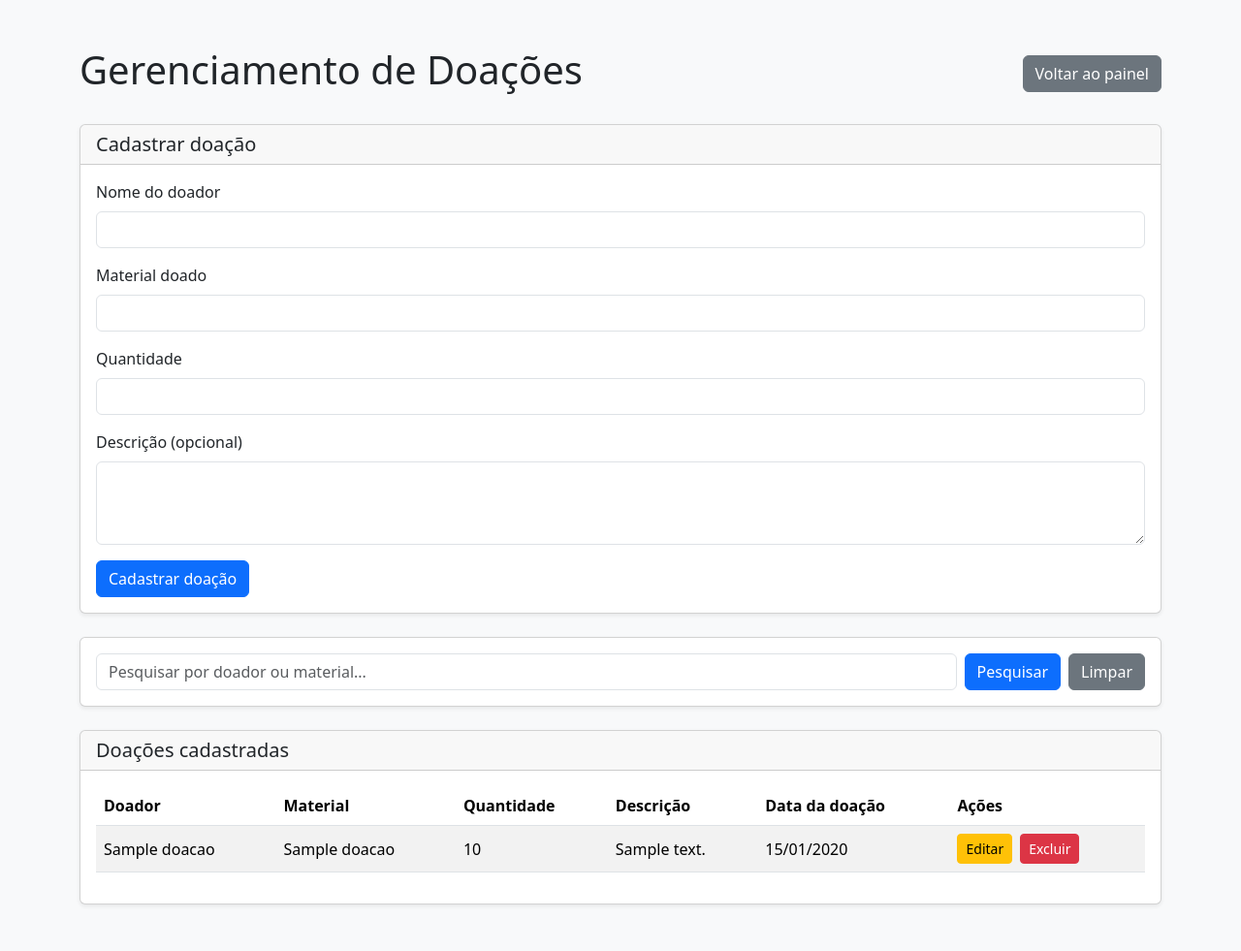
After one commit to GrandeVitor/Sistema-Materiais-Hospitalares, a Node server app: page /doacoes in a window 1280 px wide. The commit adds this page. Shown: the whole page at 97% size. Run offline with Node 20, Linux system fonts and the light colour scheme; tables that the repository leaves empty hold one stand-in row (values such as "Sample post"); some libraries are stand-ins or nearby versions.

Commit message:
Implementação de gerenciamento de doações e alguns ajustes

```diff
--- a/index.js
+++ b/index.js
@@ -8,8 +8,10 @@ import conectar from './config/conexao.js';
 import solicitacaoRoutes from './routes/solicitacaoRoutes.js';
 import materialRoutes from './routes/materialRoutes.js';
 import usuarioRoutes from './routes/usuarioRoutes.js';
+import doacaoRoutes from './routes/doacaoRoutes.js';
 import Material from './models/Material.js';
 import adminRoutes from './routes/adminRoutes.js';
+
 dotenv.config();
 
 const app = express();
@@ -34,6 +36,8 @@ app.use(express.urlencoded({ extended: true }));
 app.use('/materiais', materialRoutes);
 app.use('/solicitacoes', solicitacaoRoutes);
 app.use('/usuarios', usuarioRoutes);
+app.use('/doacoes', doacaoRoutes);
+
 // Rotas das páginas
 app.get('/', (req, res) => {
     res.render('index');
--- /dev/null
+++ b/routes/doacaoRoutes.js
@@ -0,0 +1,107 @@
+import express from 'express';
+import Doacao from '../models/Doacao.js';
+
+const router = express.Router();
+
+// Exibir página de doações
+// Exibir página de doações e pesquisar
+router.get('/', async (req, res) => {
+    try {
+        const busca = req.query.busca || '';
+
+        const filtro = busca
+            ? {
+                $or: [
+                    { nomeDoador: { $regex: busca, $options: 'i' } },
+                    { nomeMaterial: { $regex: busca, $options: 'i' } }
+                ]
+            }
+            : {};
+
+        const doacoes = await Doacao.find(filtro).sort({ dataDoacao: -1 });
+
+        res.render('doacoes', {
+            doacoes,
+            busca
+        });
+    } catch (erro) {
+        console.error('Erro ao buscar doações:', erro);
+        res.status(500).send('Erro ao carregar as doações.');
+    }
+});
+
+// Cadastrar doação
+router.post('/cadastrar', async (req, res) => {
+    try {
+        const { nomeDoador, nomeMaterial, quantidade, descricao } = req.body;
+
+        await Doacao.create({
+            nomeDoador,
+            nomeMaterial,
+            quantidade: Number(quantidade),
+            descricao
+        });
+
+        res.redirect('/doacoes');
+    } catch (erro) {
+        console.error('Erro ao cadastrar doação:', erro);
+        res.status(500).send('Erro ao cadastrar a doação.');
+    }
+});
+
+// Exibir formulário de edição
+router.get('/editar/:id', async (req, res) => {
+    try {
+        const doacao = await Doacao.findById(req.params.id);
+
+        if (!doacao) {
+            return res.status(404).send('Doação não encontrada.');
+        }
+
+        res.render('editarDoacao', {
+            doacao
+        });
+    } catch (erro) {
+        console.error('Erro ao buscar doação:', erro);
+        res.status(500).send('Erro ao carregar a doação.');
+    }
+});
+
+// Atualizar doação
+router.post('/editar/:id', async (req, res) => {
+    try {
+        const { nomeDoador, nomeMaterial, quantidade, descricao } = req.body;
+
+        await Doacao.findByIdAndUpdate(req.params.id, {
+            nomeDoador,
+            nomeMaterial,
+            quantidade: Number(quantidade),
+            descricao
+        }, {
+            runValidators: true
+        });
+
+        res.redirect('/doacoes');
+    } catch (erro) {
+        console.error('Erro ao atualizar doação:', erro);
+        res.status(500).send('Erro ao atualizar a doação.');
+    }
+});
+
+// Excluir doação
+router.post('/excluir/:id', async (req, res) => {
+    try {
+        const doacao = await Doacao.findByIdAndDelete(req.params.id);
+
+        if (!doacao) {
+            return res.status(404).send('Doação não encontrada.');
+        }
+
+        res.redirect('/doacoes');
+    } catch (erro) {
+        console.error('Erro ao excluir doação:', erro);
+        res.status(500).send('Erro ao excluir a doação.');
+    }
+});
+
+export default router;
--- a/views/admin.ejs
+++ b/views/admin.ejs
@@ -127,6 +127,10 @@
                             Gerenciar usuários
                         </button>
 
+                        <a href="/doacoes" class="tab-btn rounded-3 p-3 text-decoration-none">
+    <i class="bi bi-gift me-2" aria-hidden="true"></i>
+    Gerenciar doações
+</a>
                     </div>
                 </div>
 
--- /dev/null
+++ b/views/doacoes.ejs
@@ -0,0 +1,143 @@
+
+<!DOCTYPE html>
+<html lang="pt-BR">
+<head>
+    <meta charset="UTF-8">
+    <meta name="viewport" content="width=device-width, initial-scale=1.0">
+    <title>Doações | Comunidade 3 de Maio</title>
+
+    <link href="https://cdn.jsdelivr.net/npm/bootstrap@5.3.3/dist/css/bootstrap.min.css" rel="stylesheet">
+</head>
+<body class="bg-light">
+
+    <div class="container py-5">
+
+        <div class="d-flex justify-content-between align-items-center mb-4">
+            <h1>Gerenciamento de Doações</h1>
+            <a href="/admin" class="btn btn-secondary">Voltar ao painel</a>
+        </div>
+
+        <!-- Cadastro de doação -->
+        <div class="card shadow-sm mb-4">
+            <div class="card-header">
+                <h2 class="h5 mb-0">Cadastrar doação</h2>
+            </div>
+
+            <div class="card-body">
+                <form action="/doacoes/cadastrar" method="POST">
+
+                    <div class="mb-3">
+                        <label for="nomeDoador" class="form-label">Nome do doador</label>
+                        <input type="text" class="form-control" id="nomeDoador" name="nomeDoador" required>
+                    </div>
+
+                    <div class="mb-3">
+                        <label for="nomeMaterial" class="form-label">Material doado</label>
+                        <input type="text" class="form-control" id="nomeMaterial" name="nomeMaterial" required>
+                    </div>
+
+                    <div class="mb-3">
+                        <label for="quantidade" class="form-label">Quantidade</label>
+                        <input type="number" class="form-control" id="quantidade" name="quantidade" min="1" required>
+                    </div>
+
+                    <div class="mb-3">
+                        <label for="descricao" class="form-label">Descrição (opcional)</label>
+                        <textarea class="form-control" id="descricao" name="descricao" rows="3"></textarea>
+                    </div>
+
+                    <button type="submit" class="btn btn-primary">Cadastrar doação</button>
+
+                </form>
+            </div>
+        </div>
+
+        <!-- Pesquisa de doações -->
+        <div class="card shadow-sm mb-4">
+            <div class="card-body">
+                <form action="/doacoes" method="GET" class="d-flex gap-2">
+                    <input
+                        type="text"
+                        name="busca"
+                        class="form-control"
+                        placeholder="Pesquisar por doador ou material..."
+                        value="<%= busca %>"
+                    >
+
+                    <button type="submit" class="btn btn-primary">
+                        Pesquisar
+                    </button>
+
+                    <a href="/doacoes" class="btn btn-secondary">
+                        Limpar
+                    </a>
+                </form>
+            </div>
+        </div>
+
+        <!-- Lista de doações -->
+        <div class="card shadow-sm">
+            <div class="card-header">
+                <h2 class="h5 mb-0">Doações cadastradas</h2>
+            </div>
+
+            <div class="card-body">
+
+                <% if (doacoes.length === 0) { %>
+
+                    <p class="text-muted mb-0">Nenhuma doação cadastrada.</p>
+
+                <% } else { %>
+
+                    <div class="table-responsive">
+                        <table class="table table-striped table-hover align-middle">
+                            <thead>
+                                <tr>
+                                    <th>Doador</th>
+                                    <th>Material</th>
+                                    <th>Quantidade</th>
+                                    <th>Descrição</th>
+                                    <th>Data da doação</th>
+                                    <th>Ações</th>
+                                </tr>
+                            </thead>
+
+                            <tbody>
+                                <% doacoes.forEach(doacao => { %>
+                                    <tr>
+                                        <td><%= doacao.nomeDoador %></td>
+                                        <td><%= doacao.nomeMaterial %></td>
+                                        <td><%= doacao.quantidade %></td>
+                                        <td><%= doacao.descricao || '-' %></td>
+                                        <td><%= new Date(doacao.dataDoacao).toLocaleDateString('pt-BR') %></td>
+                                        <td>
+                                           <div class="d-flex gap-2">
+    <a href="/doacoes/editar/<%= doacao._id %>" class="btn btn-warning btn-sm">
+        Editar
+    </a>
+
+    <form action="/doacoes/excluir/<%= doacao._id %>" method="POST"
+          onsubmit="return confirm('Tem certeza que deseja excluir esta doação?');">
+
+        <button type="submit" class="btn btn-danger btn-sm">
+            Excluir
+        </button>
+
+    </form>
+</div>
+                                        </td>
+                                    </tr>
+                                <% }) %>
+                            </tbody>
+                        </table>
+                    </div>
+
+                <% } %>
+
+            </div>
+        </div>
+
+    </div>
+
+</body>
+</html>
```
Also changed, not shown: views/editarDoacao.ejs (added, +89 -0 lines), views/index.ejs (+13 -0 lines).
